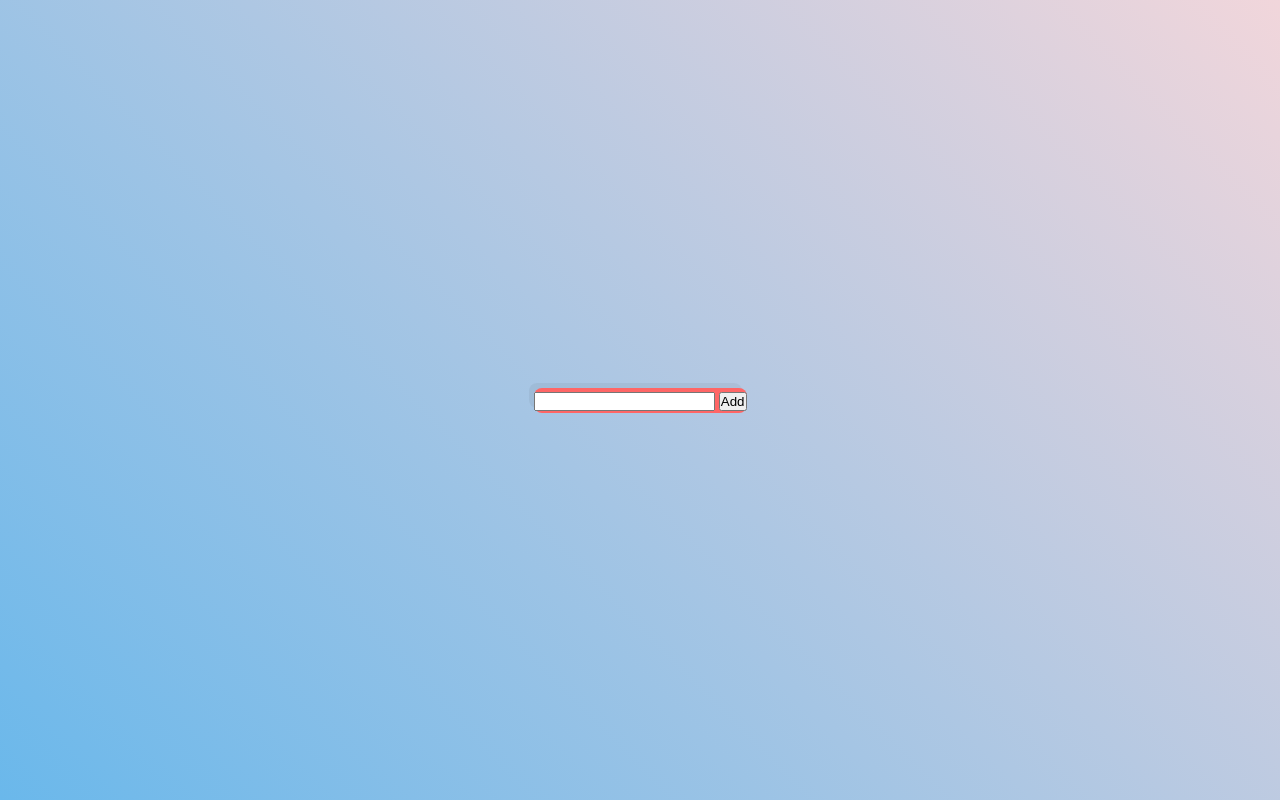
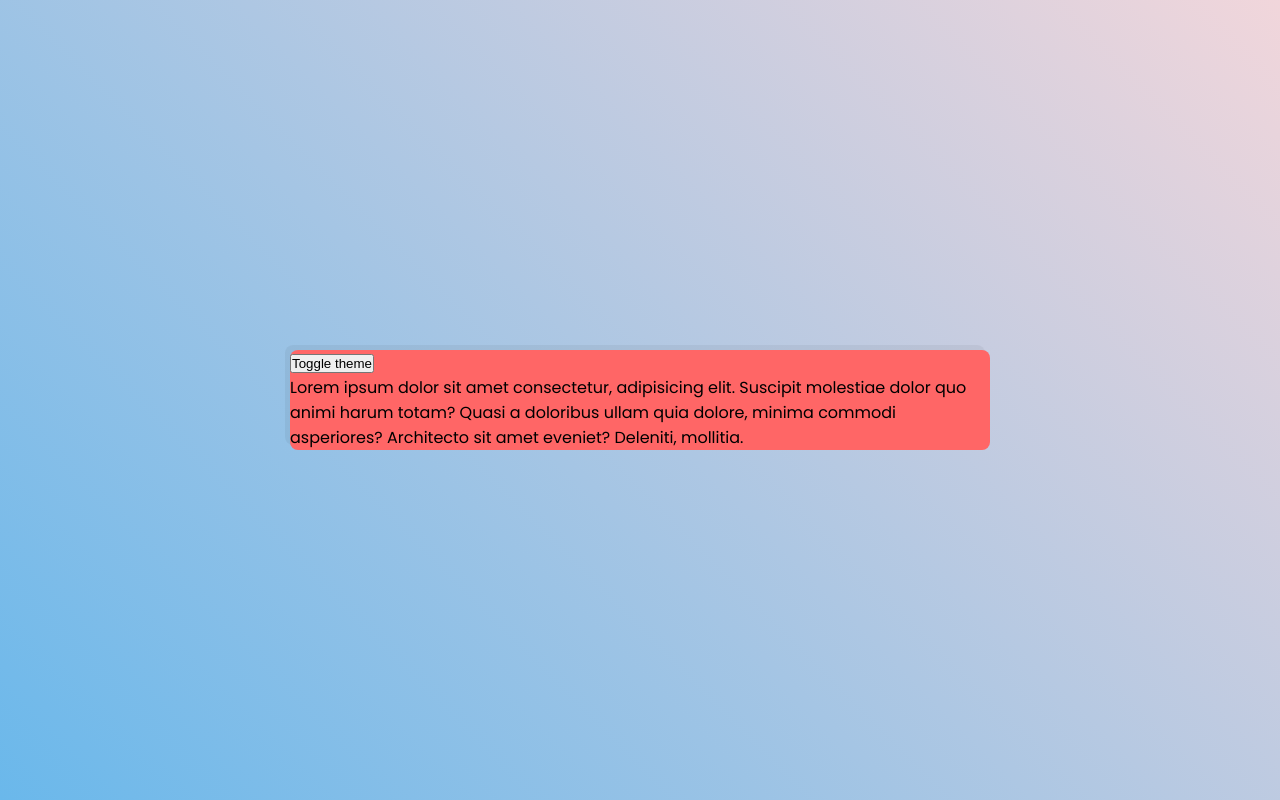
Before and after one commit to nguyenbinhduong108/Learn_React, a React (Vite) app: page / in a window 1280 px wide. Built offline with nearby package versions, Linux system fonts and the light colour scheme.

Commit message:
createContext and useContext

```diff
--- a/src/App.module.css
+++ b/src/App.module.css
@@ -2,4 +2,5 @@
     background-color: #FF6666;
     border-radius: 8px;
     box-shadow: -5px -5px rgba(0, 0, 0, .05);
+    max-width: 700px;
 }
--- a/src/App.tsx
+++ b/src/App.tsx
@@ -10,6 +10,7 @@ import {
 } from "react";
 import Reducer from "./Todo/Reducer.tsx";
 import Content from "./Content";
+import Theme from "./Theme/Theme.tsx";
 
 const initialState = 0;
 
@@ -68,8 +69,11 @@ export default function App() {
     //   <h1>{count}</h1>
     // </div>
 
+    // <div className={style.container}>
+    //   <Reducer />
+    // </div>
     <div className={style.container}>
-      <Reducer />
+      <Theme />
     </div>
   );
 }
--- /dev/null
+++ b/src/Theme/Content.tsx
@@ -0,0 +1,5 @@
+import Paragraph from "./Paragraph";
+
+export default function Content() {
+    return <div><Paragraph/></div>
+}
--- /dev/null
+++ b/src/Theme/Paragraph.tsx
@@ -0,0 +1,16 @@
+import { useContext } from "react";
+import { ThemeContext } from "./Theme.tsx";
+
+export default function Paragraph() {
+  const theme = useContext(ThemeContext);
+
+  console.log(theme);
+  return (
+    <p className={theme}>
+      Lorem ipsum dolor sit amet consectetur, adipisicing elit. Suscipit
+      molestiae dolor quo animi harum totam? Quasi a doloribus ullam quia
+      dolore, minima commodi asperiores? Architecto sit amet eveniet? Deleniti,
+      mollitia.
+    </p>
+  );
+}
--- /dev/null
+++ b/src/Theme/Theme.tsx
@@ -0,0 +1,22 @@
+import { createContext, useState } from "react";
+import Content from "./Content";
+import "./theme.css";
+
+export const ThemeContext = createContext("light");
+
+export default function Theme() {
+  const [theme, setTheme] = useState("light");
+
+  const handleClick = () => {
+    setTheme(theme === "light" ? "dark" : "light");
+  };
+
+  return (
+    <div>
+      <ThemeContext.Provider value={theme}>
+        <button onClick={handleClick}>Toggle theme</button>
+        <Content />
+      </ThemeContext.Provider>
+    </div>
+  );
+}
--- /dev/null
+++ b/src/Theme/theme.css
@@ -0,0 +1,4 @@
+.dark {
+    color: #fff;
+    background-color: #818181;
+}
```
